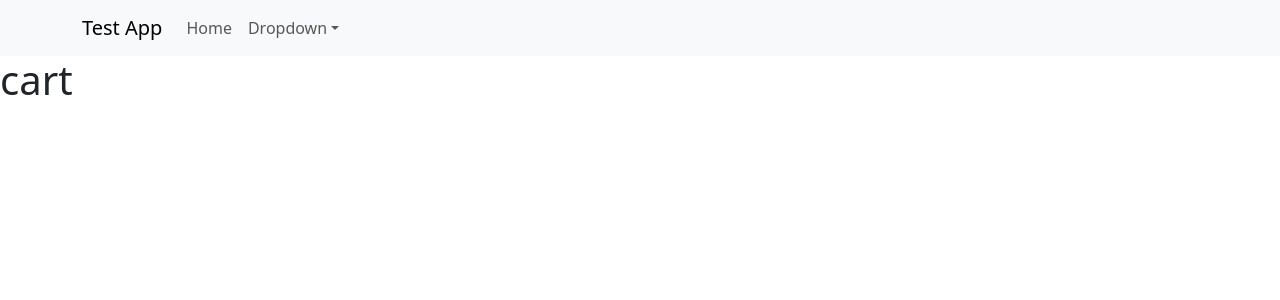
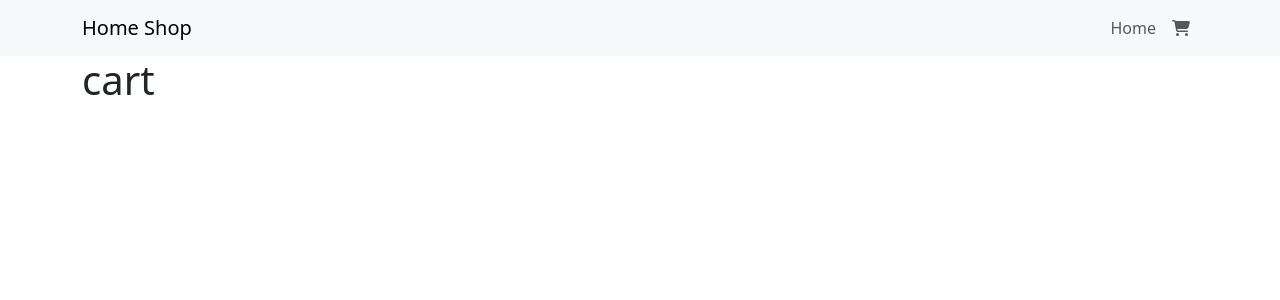
Before and after one commit to shahramsss/react_store, a React (Vite) app: page /cart in a window 1280 px wide. Shown: the top 300 px of the page. Built offline with nearby package versions, Linux system fonts and the light colour scheme.

Commit message:
add navbar bootstarp

```diff
--- a/src/components/Mynav.jsx
+++ b/src/components/Mynav.jsx
@@ -1,21 +1,48 @@
 import 'bootstrap/dist/css/bootstrap.min.css';
 import { Navbar, Nav, Container, NavDropdown } from 'react-bootstrap';
+import { Link } from 'react-router-dom';
+import {FontAwesomeIcon} from '@fortawesome/react-fontawesome'
+import {faShoppingCart} from '@fortawesome/free-solid-svg-icons'
+
+
+
 export const Mynav = () => {
   return (
-  <Navbar expand="lg" className="bg-body-tertiary">
-      <Container>
-        <Navbar.Brand href="/">Test App</Navbar.Brand>
-        <Navbar.Toggle aria-controls="basic-navbar-nav" />
-        <Navbar.Collapse id="basic-navbar-nav">
-          <Nav className="me-auto">
-            <Nav.Link href="/">Home</Nav.Link>
-            <NavDropdown title="Dropdown" id="basic-nav-dropdown">
-              <NavDropdown.Item href="#action1">Action</NavDropdown.Item>
-              <NavDropdown.Item href="#action2">Another Action</NavDropdown.Item>
-            </NavDropdown>
-          </Nav>
-        </Navbar.Collapse>
-      </Container>
-    </Navbar>
+
+    <div className='navbar navbar-expand-lg navbar-light bg-light'>
+      <div className='container'>
+        <Link className='navbar-brand'>Home Shop</Link>
+        {/* <a className='navbar-brand' href="/">Home Shop</a> */}
+        <ul class="navbar-nav mr-auto">
+          <li class="nav-item active">
+            <Link className='nav-link'>Home</Link>
+          </li>
+          <li class="nav-item">
+            <Link className='nav-link'>
+            <FontAwesomeIcon icon={faShoppingCart}/>
+            </Link>
+          </li>
+        </ul>
+      </div>
+    </div>
+    // ...........................................
+
+    // <Navbar expand="lg" className="bg-body-tertiary">
+    //     <Container>
+    //       <Navbar.Brand href="/">Test App</Navbar.Brand>
+    //       <Navbar.Toggle aria-controls="basic-navbar-nav" />
+    //       <Navbar.Collapse id="basic-navbar-nav">
+    //         <Nav className="me-auto">
+    //           <Nav.Link href="/">Home</Nav.Link>
+    //           <Nav.Link href="/cart">Cart</Nav.Link>
+    //           <NavDropdown title="Dropdown" id="basic-nav-dropdown">
+    //             <NavDropdown.Item href="#action1">Action</NavDropdown.Item>
+    //             <NavDropdown.Item href="#action2">Another Action</NavDropdown.Item>
+    //           </NavDropdown>
+    //         </Nav>
+    //       </Navbar.Collapse>
+    //     </Container>
+    //   </Navbar>
+
   )
 }
--- a/src/pages/cart/cart.jsx
+++ b/src/pages/cart/cart.jsx
@@ -1,6 +1,6 @@
 export const Cart = () => {
     return (
-        <div>
+        <div className="container">
             <h1>cart</h1>
         </div>
     )
```
